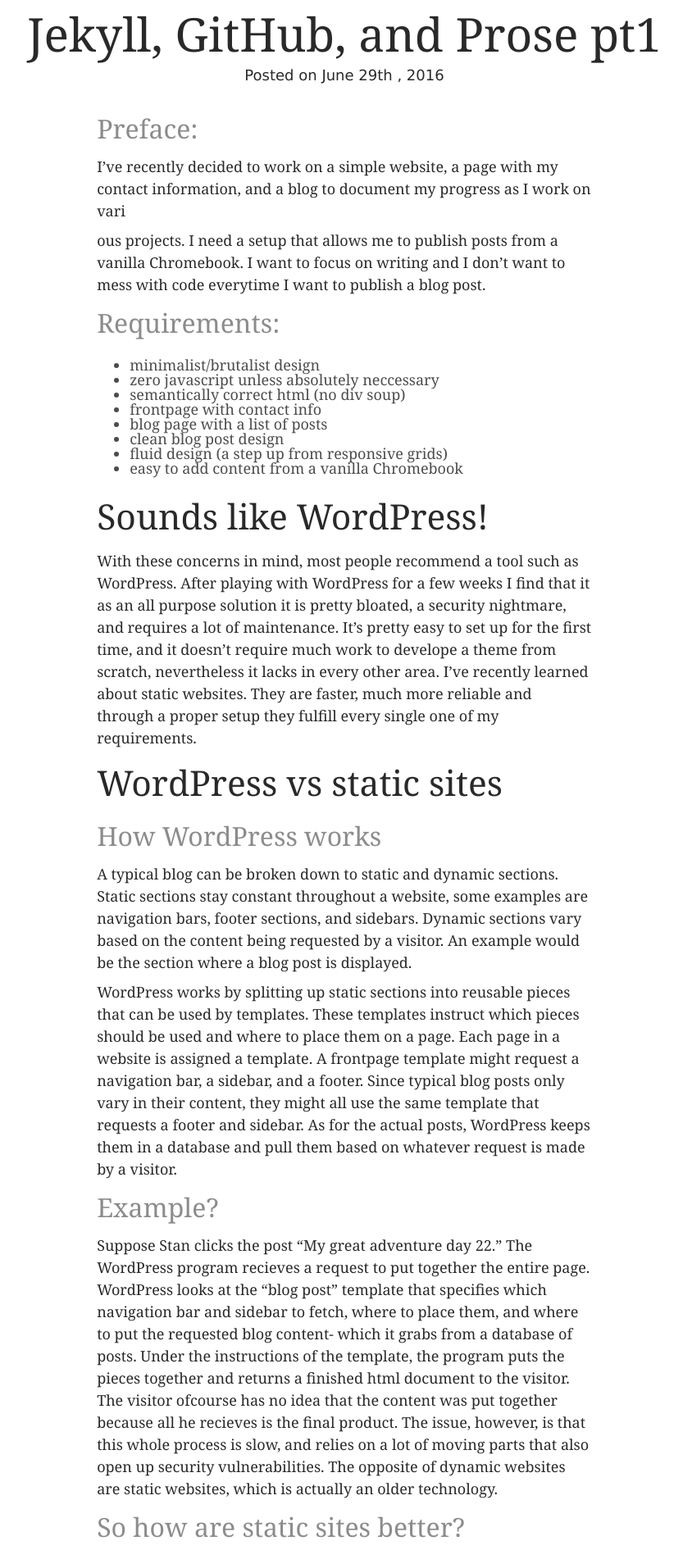
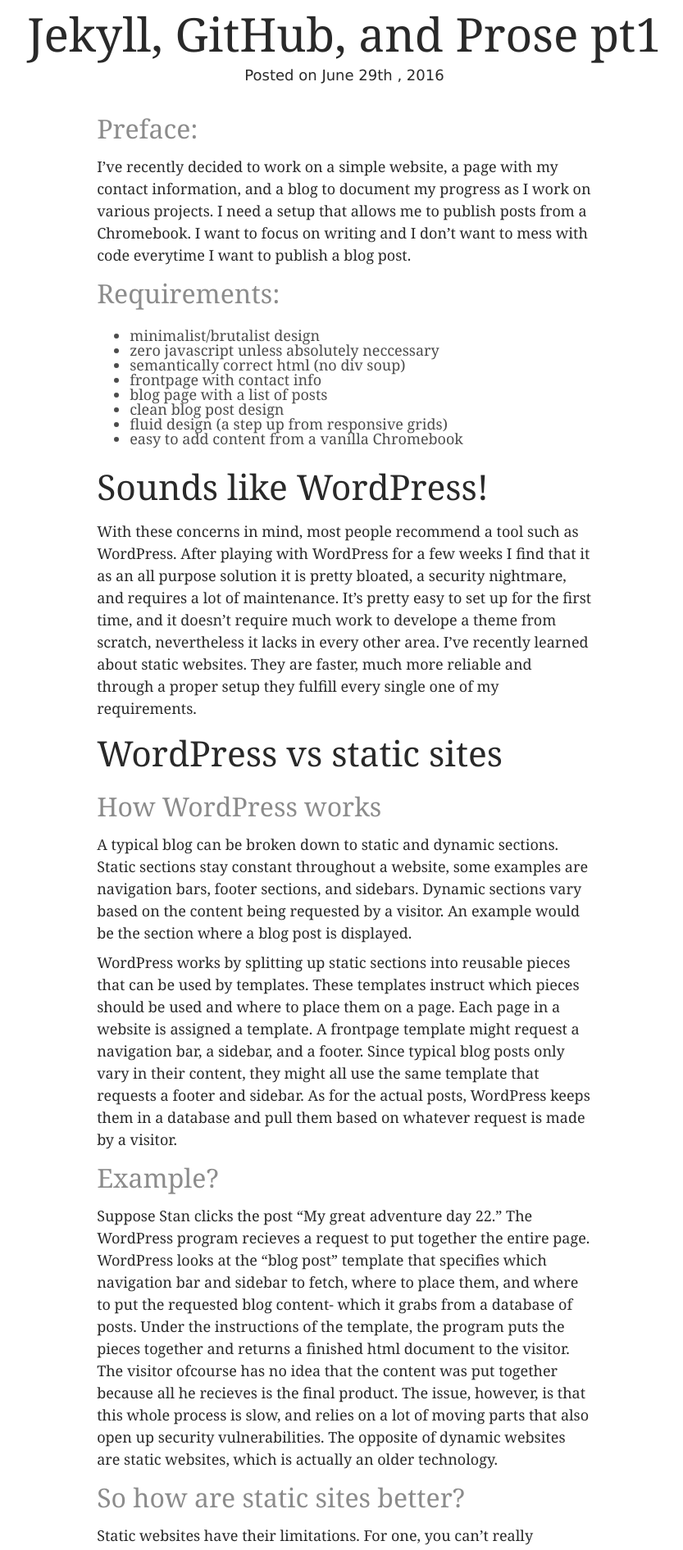
Before and after one commit to saimonhowlader/saimonhowlader.github.io, a Jekyll site: the page built from _posts/2016-06-29-Jekyll-GitHub-and-Prose-pt1.md, in a window 1280 px wide. Shown: the part 336-2227 px from the top of the page at 82% size, without its empty margins (220-1053 px from the left). Built offline with Jekyll 4.4.1, drawn with Linux system fonts in a browser that asks for light colours.

Commit message:
Updated 2016-06-29-Jekyll-GitHub-and-Prose-pt1.md

```diff
--- a/_posts/2016-06-29-Jekyll-GitHub-and-Prose-pt1.md
+++ b/_posts/2016-06-29-Jekyll-GitHub-and-Prose-pt1.md
@@ -8,11 +8,7 @@
   languages (html, css, javascript).
 ---
 ### Preface:
-I've recently decided to work on a simple website, a page with my contact information, and a blog to document my progress as I work on vari
-
-
-
-ous projects. I need a setup that allows me to publish posts from a vanilla Chromebook. I want to focus on writing and I don't want to mess with code everytime I want to publish a blog post.
+I've recently decided to work on a simple website, a page with my contact information, and a blog to document my progress as I work on various projects. I need a setup that allows me to publish posts from a Chromebook. I want to focus on writing and I don't want to mess with code everytime I want to publish a blog post.
 
 ### Requirements:
 
```
